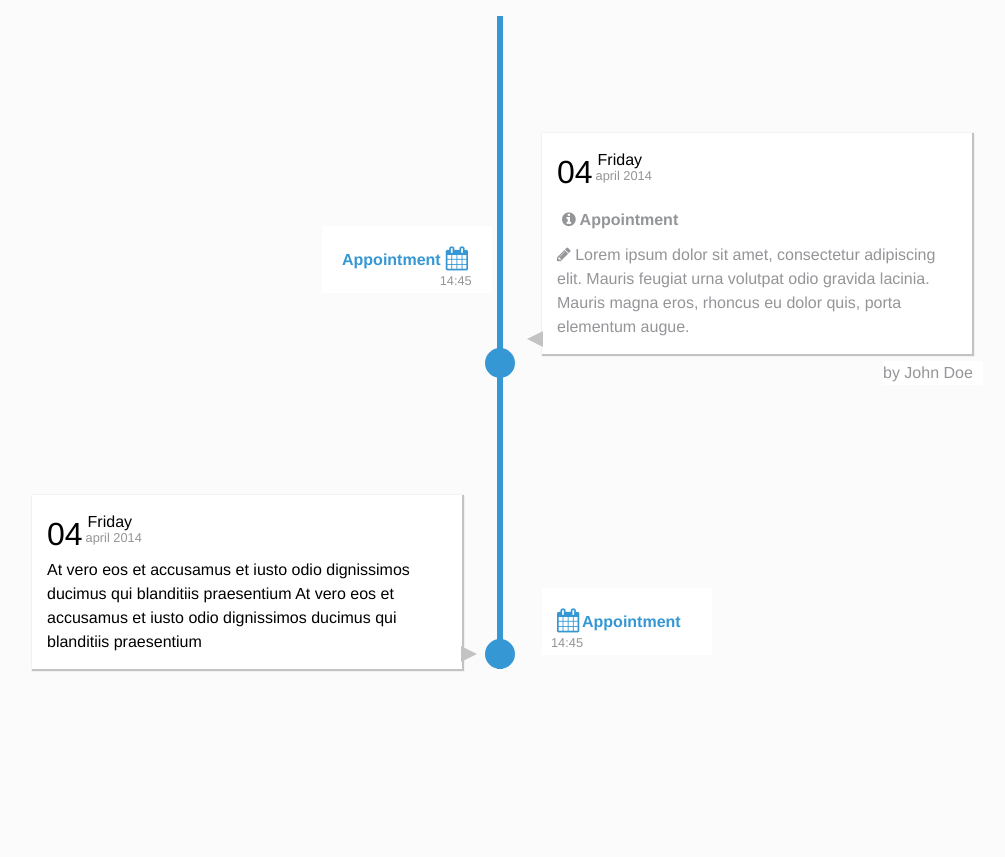
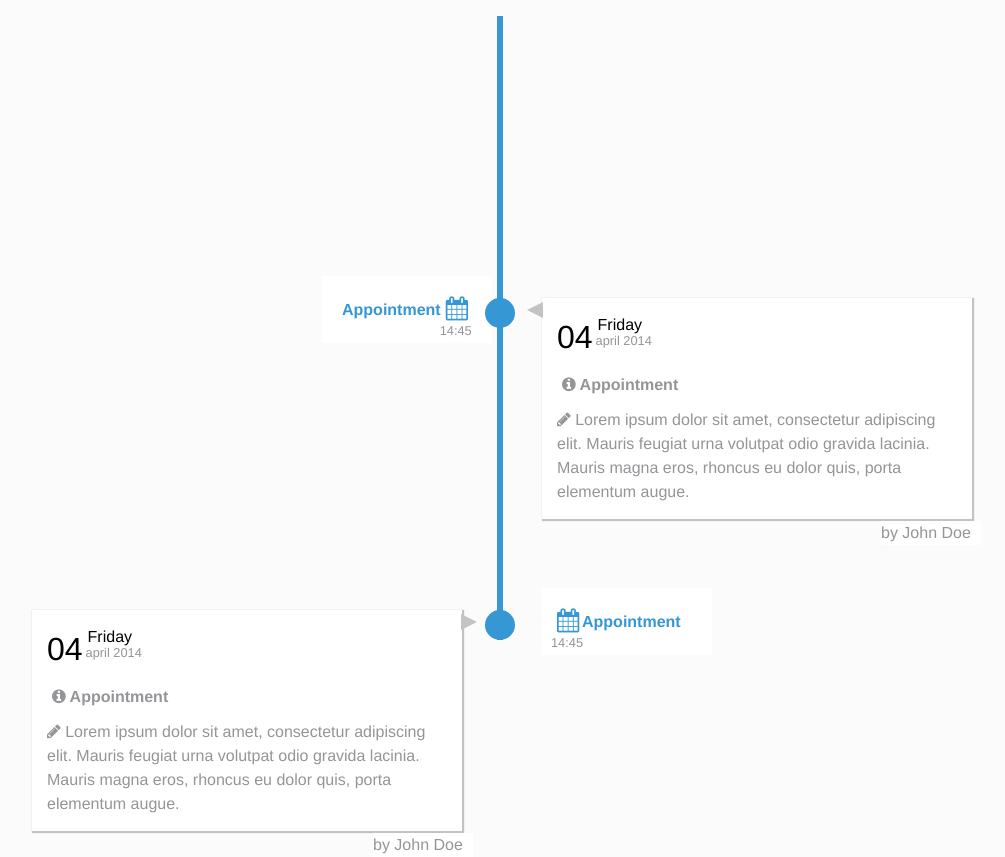
Before and after one commit to naguibihab/js-goodies, a website: page projects/timeline/index.html in a window 1280 px wide. Shown: the whole page, without its empty margins (160-1165 px from the left). Before the commit the page ends 800 px from the top, so only its background shows below. Drawn offline with Linux system fonts and the light colour scheme.

Commit message:
The content is now below the arrow rather than above it

```diff
--- a/projects/timeline/index.html
+++ b/projects/timeline/index.html
@@ -53,8 +53,15 @@
 							<span class="month-year block grey">april 2014</span>
 						</div>
 					</div>
-					At vero eos et accusamus et iusto odio dignissimos ducimus qui blanditiis praesentium At vero eos et accusamus et iusto odio dignissimos ducimus qui blanditiis praesentium
+					<div class="event-type grey"><i class="fa fa-info-circle" aria-hidden="true"></i> Appointment</div>
+					<div class="event-text grey">
+						<i class="fa fa-pencil" aria-hidden="true"></i>
+						<p class="inline">
+							Lorem ipsum dolor sit amet, consectetur adipiscing elit. Mauris feugiat urna volutpat odio gravida lacinia. Mauris magna eros, rhoncus eu dolor quis, porta elementum augue.
+						</p>
+					</div>
 				</div>
+				<div class="author grey">by John Doe</div>
 			</li>
 		</ul>
 	</section>
--- a/projects/timeline/main.css
+++ b/projects/timeline/main.css
@@ -32,7 +32,6 @@ body {
   position: relative;
   width: 6px;
   margin: 0 auto;
-  padding-top: 50px;
   background: #3597d3;
 }
 
@@ -52,6 +51,7 @@ body {
 /* Parent elements */
 .timeline ul li div.content {
   position: relative;
+  top: 215px;
   bottom: 0;
   width: 400px;
   padding: 15px;
@@ -61,6 +61,7 @@ body {
 .timeline ul li div.icon {
   position: relative;
   bottom: 0;
+  top: 260px;
   width: 140px;
   padding: 15px;
   background: #fff;
@@ -69,16 +70,15 @@ body {
 .timeline ul li div.author {
   position: relative;
   bottom: 0;
+  top: 217px;
   width: 100px;
   background: #fff;
-  left: 386px;
-  top: 7px;
 }
 
 .timeline ul li div.content::before {
   content: '';
   position: absolute;
-  bottom: 7px;
+  top: 4px;
   width: 0;
   height: 0;
   border-style: solid;
@@ -133,8 +133,11 @@ body {
 }
 
 .timeline ul li:nth-child(odd) div.icon {
-  top: 160px;
   left: -175px;
+}
+
+.timeline ul li:nth-child(odd) div.author {
+  left: 384px;
 }
 
 /* Even elements */
@@ -150,10 +153,13 @@ body {
 }
 
 .timeline ul li:nth-child(even) div.icon {
-  top: 160px;
   left: 45px;
 }
 
 .timeline ul li:nth-child(even) div.icon .event-type {
   left: 20px;
 }
+
+.timeline ul li:nth-child(even) div.author {
+  left: -124px;
+}
```
